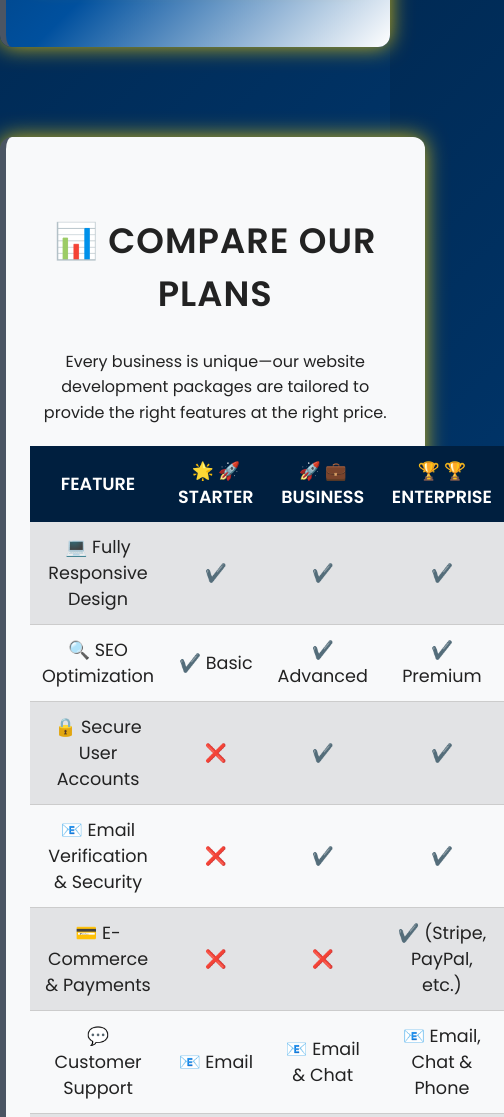
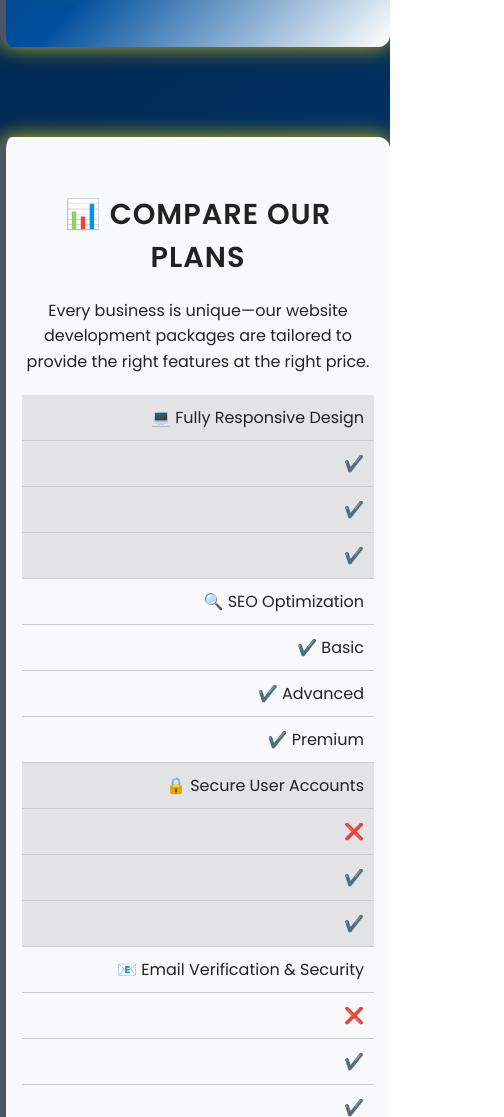
Before and after one commit to xtcedro/dts, a website with bundled scripts: page public/pricing.html in a window 390 px wide. Shown: the part 680-1797 px from the top of the page, 504 px wide, since content can reach past the window. Built offline with nearby package versions, Linux system fonts and the light colour scheme; no server answers.

Commit message:
Update pricing.css

```diff
--- a/public/assets/css/pricing.css
+++ b/public/assets/css/pricing.css
@@ -134,3 +134,53 @@
         padding: 12px 18px;
     }
 }
+
+@media screen and (max-width: 768px) {
+    /* Make the table scrollable on small screens */
+    .pricing-table-container {
+        overflow-x: auto;
+        display: block;
+        white-space: nowrap;
+    }
+
+    /* Hide table headers and stack rows for better readability */
+    .pricing-table thead {
+        display: none;
+    }
+
+    .pricing-table,
+    .pricing-table tbody,
+    .pricing-table tr {
+        display: block;
+        width: 100%;
+    }
+
+    .pricing-table td {
+        display: flex;
+        justify-content: space-between;
+        padding: 10px;
+        font-size: 1rem;
+        border-bottom: 1px solid #ccc;
+    }
+
+    .pricing-table td::before {
+        content: attr(data-label);
+        font-weight: bold;
+        text-transform: uppercase;
+    }
+
+    /* Reduce padding and font size for better spacing */
+    .pricing-comparison {
+        padding: 2rem 1rem;
+    }
+
+    .pricing-comparison h2 {
+        font-size: 1.8rem;
+        margin-bottom: 1.2rem;
+    }
+
+    /* Adjust call-to-action button */
+    .table-cta {
+        padding: 15px;
+    }
+}
```
